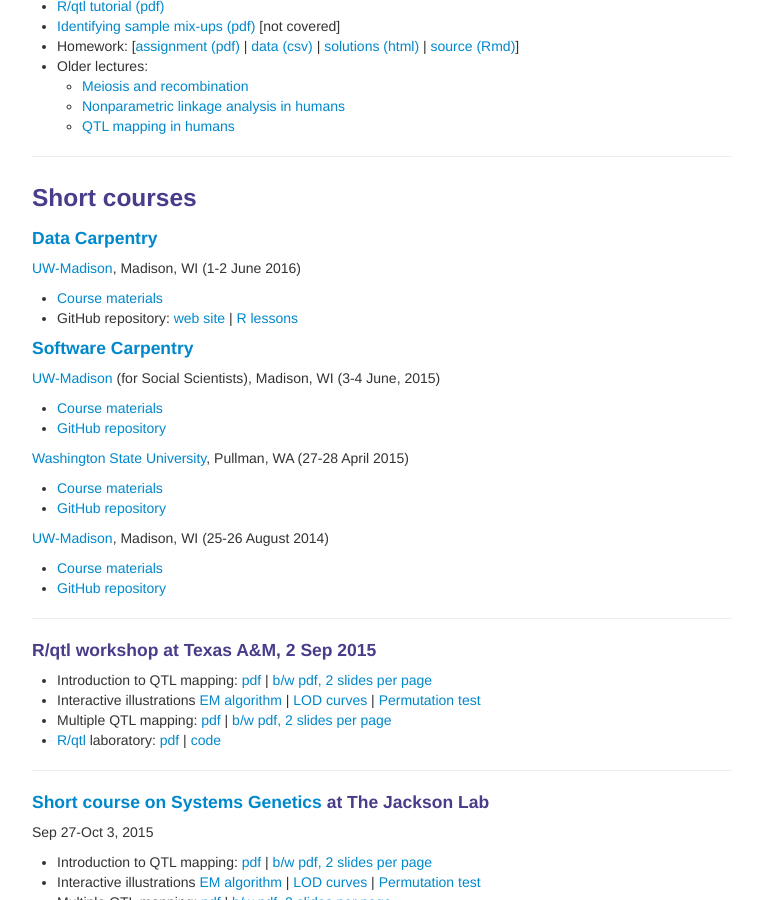
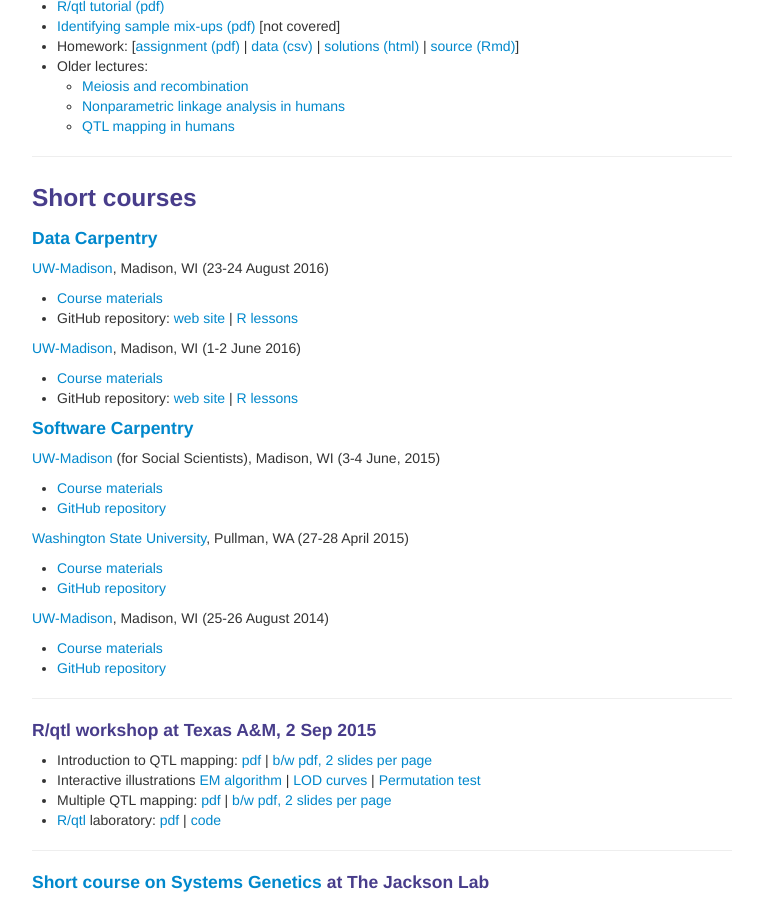
Before and after one commit to kbroman/kbroman.github.io, a Jekyll site: the page built from pages/teaching.md, in a window 1280 px wide and 900 px high, scrolled down 438 px. Shown: the whole window, without its empty margins (258-1021 px from the left). Built offline with Jekyll 4.4.1, drawn with Linux system fonts in a browser that asks for light colours.

Commit message:
Add 2016-08 data carpentry workshop to teaching page

```diff
--- a/pages/teaching.md
+++ b/pages/teaching.md
@@ -45,6 +45,14 @@
 ### <a name="shortcourses"></a>Short courses
 
 #### [Data Carpentry](http://www.datacarpentry.org)
+
+[UW-Madison](https://uw-madison-aci.github.io/2016-08-23-uwmadison/),
+Madison, WI (23-24 August 2016)
+
+  - [Course materials](http://uw-madison-aci.github.io/2016-08-23-uwmadison/)
+  - GitHub repository:
+    [web site](https://github.com/uw-madison-aci/2016-08-23-uwmadison/)
+    | [R lessons](https://github.com/kbroman/datacarpentry_R_2016-08-23/)
 
 [UW-Madison](http://uw-madison-aci.github.io/2016-06-01-uwmadison/),
 Madison, WI (1-2 June 2016)
```
